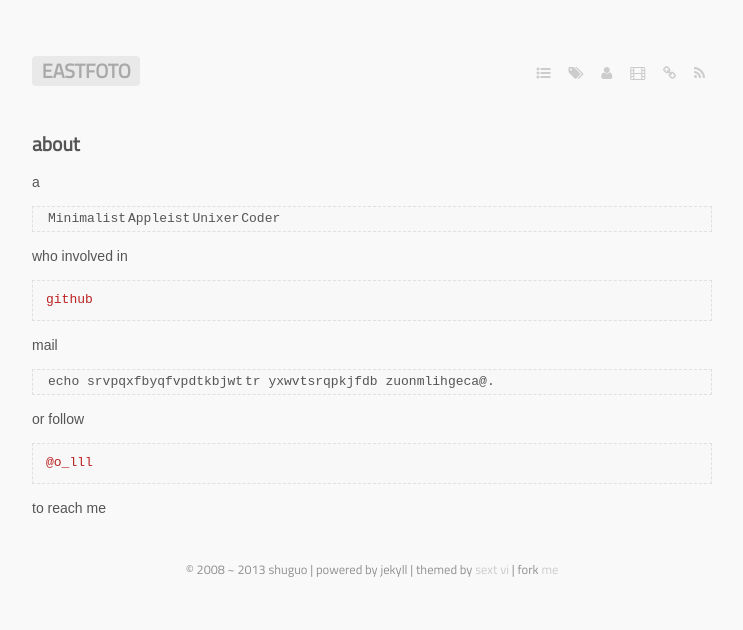
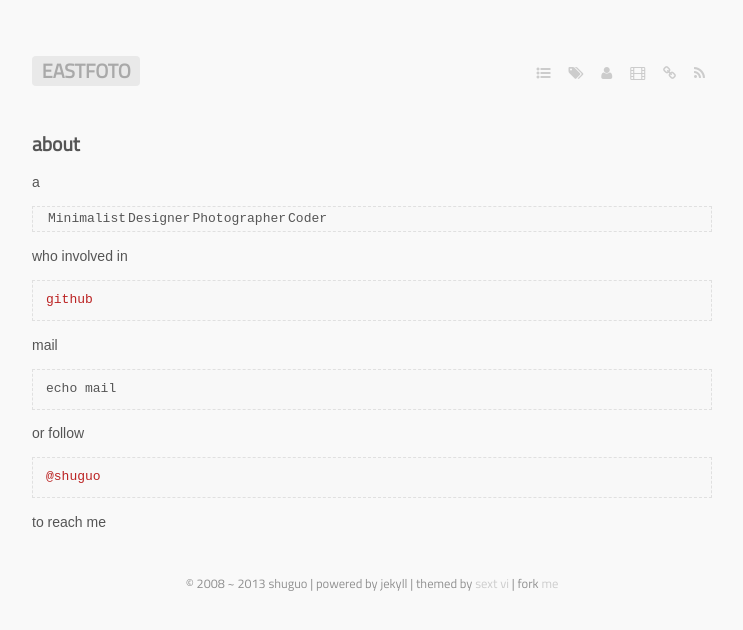
Before and after one commit to eastfoto/eastfoto.github.com, a Jekyll site: the page built from about.markdown, in a window 1280 px wide. Shown: the top 630 px of the page, without its empty margins (268-1011 px from the left). Built offline with Jekyll 4.4.1, drawn with Linux system fonts in a browser that asks for light colours; some web fonts are replaced; Markdown is read by kramdown in place of the engine named in the settings.

Commit message:
modify about page

```diff
--- a/about.markdown
+++ b/about.markdown
@@ -5,18 +5,18 @@ layout: page
 
 a
 
-> Minimalist | Appleist | Unixer | Coder
+> Minimalist | Designer | Photographer | Coder
 
 who involved in
 
-> [github](https://github.com/waynezhang)
+> [github](https://github.com/eastfoto)
 
 mail
 
-> echo srvpqxfbyqfvpdtkbjwt | tr yxwvtsrqpkjfdb zuonmlihgeca@.
+> echo mail
 
 or follow
 
-> [@o_lll](https://twitter.com/#!/o_lll)
+> [@shuguo](http://weibo.com/lishuguo/)
 
 to reach me
```
Also changed, not shown: _posts/2008-07-01-paris.md (+1 -5 lines), _posts/2012-06-14-iclarityhd.md (+6 -6 lines).
